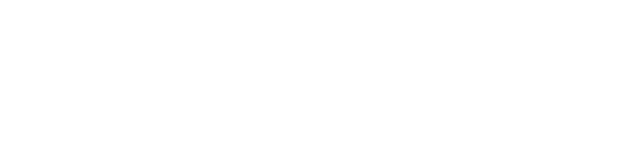
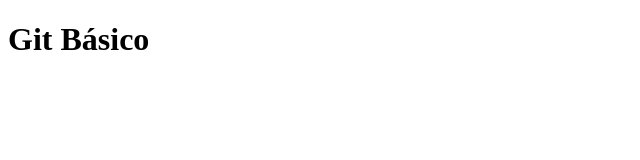
Before and after one commit to CRISTE0/proyect, a plain HTML site: page index.html in a window 1280 px wide. Shown: the whole page, without its empty margins (0-640 px from the left). Drawn offline with Linux system fonts and the light colour scheme.

Commit message:
añadir h1

```diff
--- a/index.html
+++ b/index.html
@@ -6,6 +6,6 @@
     <title>GIT</title>
 </head>
 <body>
-
+    <h1>Git Básico</h1>
 </body>
 </html>
```
